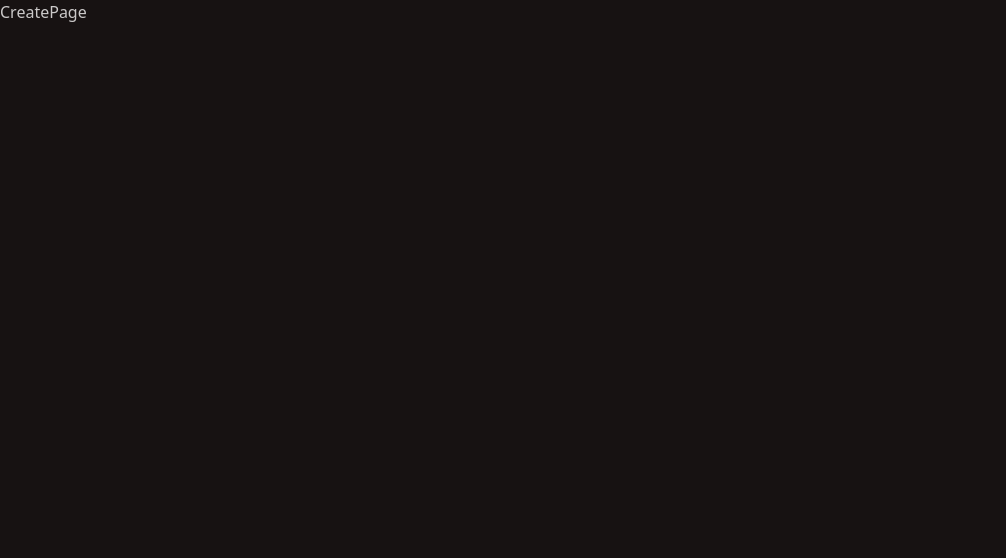
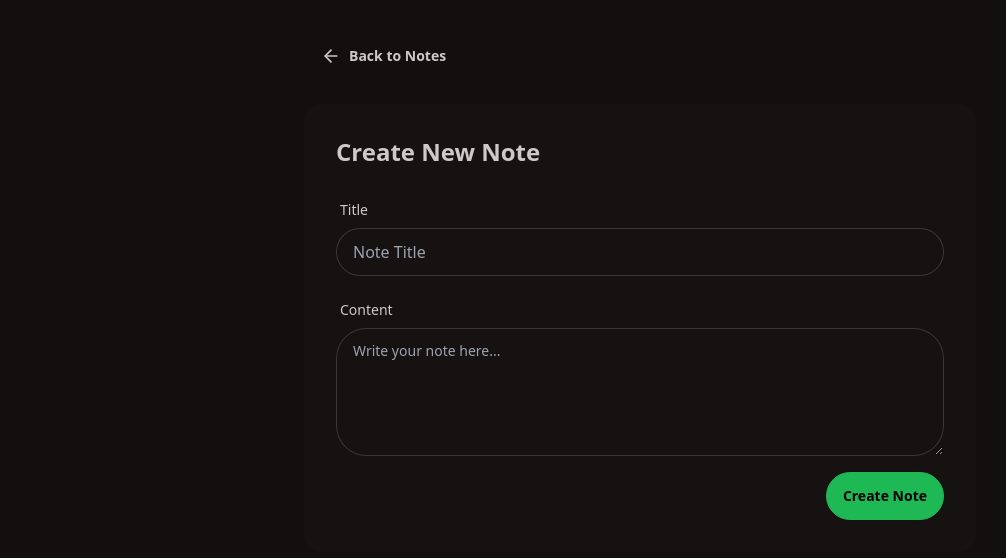
Before and after one commit to Daifaizonaldridge/MERNapp, a React (Vite) app in the folder Frontend/: page /create in a window 1280 px wide. Shown: the top 558 px of the page, without its empty margins (0-1006 px from the left). Built offline with nearby package versions, Linux system fonts and the light colour scheme.

Commit message:
added create note cards to create note page, (i am not fully done, but this code runs and there are no crahes).

```diff
--- a/Frontend/src/App.jsx
+++ b/Frontend/src/App.jsx
@@ -8,7 +8,7 @@
 const App = () => {
   return (
     <div className="relative h-full w-full">
-      <div className="absolute inset-0 -z-10 h-full w-full items-center px-5 py-24 [background:radial-gradient(125%_125%_at_50%_10%,#000_60%,#00FF940_100%)]" />
+      <div className="absolute inset-0 -z-10 h-full w-full items-center px-5 py-24 [background:radial-gradient(125%_125%_at_50%_10%,#000_60%,#00FF9D40_100%)]" />
       <Routes>
         <Route path="/" element={<HomePage />} />
         <Route path="/create" element={<CreatePage />} />
--- a/Frontend/src/pages/CreatePage.jsx
+++ b/Frontend/src/pages/CreatePage.jsx
@@ -1,5 +1,67 @@
+import { ArrowLeftIcon } from "lucide-react";
+import { useState } from "react";
+import { Link, useNavigate } from "react-router";
+
+
 const CreatePage = () => {
-  return <div>CreatePage</div>;
+  const [title, setTitle] = useState("");
+  const [content, setContent] = useState("");
+  const [loading, setLoading] = useState(false);
+
+
+  const handleSubmit = async () => {}
+
+
+  return (
+    <div className="min-h-screen bg-base-200">
+      <div className="container mx-auto px-4 py-8">
+        <div className="max-w-2xl mx-auto">
+          <Link to={"/"} className="btn btn-ghost mb-6">
+            <ArrowLeftIcon className="size-5" />
+            Back to Notes
+          </Link>
+
+          <div className="card bg-base-100">
+            <div className="card-body">
+              <h2 className="card-title text-2xl mb-4">Create New Note</h2>
+              <form onSubmit={handleSubmit}>
+                <div className="form-control mb-4">
+                  <label className="label">
+                    <span className="label-text">Title</span>
+                  </label>
+                  <input
+                    type="text"
+                    placeholder="Note Title"
+                    className="input input-bordered"
+                    value={title}
+                    onChange={(e) => setTitle(e.target.value)}
+                  />
+                </div>
+
+                <div className="form-control mb-4">
+                  <label className="label">
+                    <span className="label-text">Content</span>
+                  </label>
+                  <textarea
+                    placeholder="Write your note here..."
+                    className="textarea textarea-bordered h-32"
+                    value={content}
+                    onChange={(e) => setContent(e.target.value)}
+                  />
+                </div>
+
+                <div className="card-actions justify-end">
+                  <button type="submit" className="btn btn-primary" disabled={loading}>
+                    {loading ? "Creating..." : "Create Note"}
+                  </button>
+                </div>
+              </form>
+            </div>
+          </div>
+        </div>
+      </div>
+    </div>
+  );
 };
 
 export default CreatePage;
```
